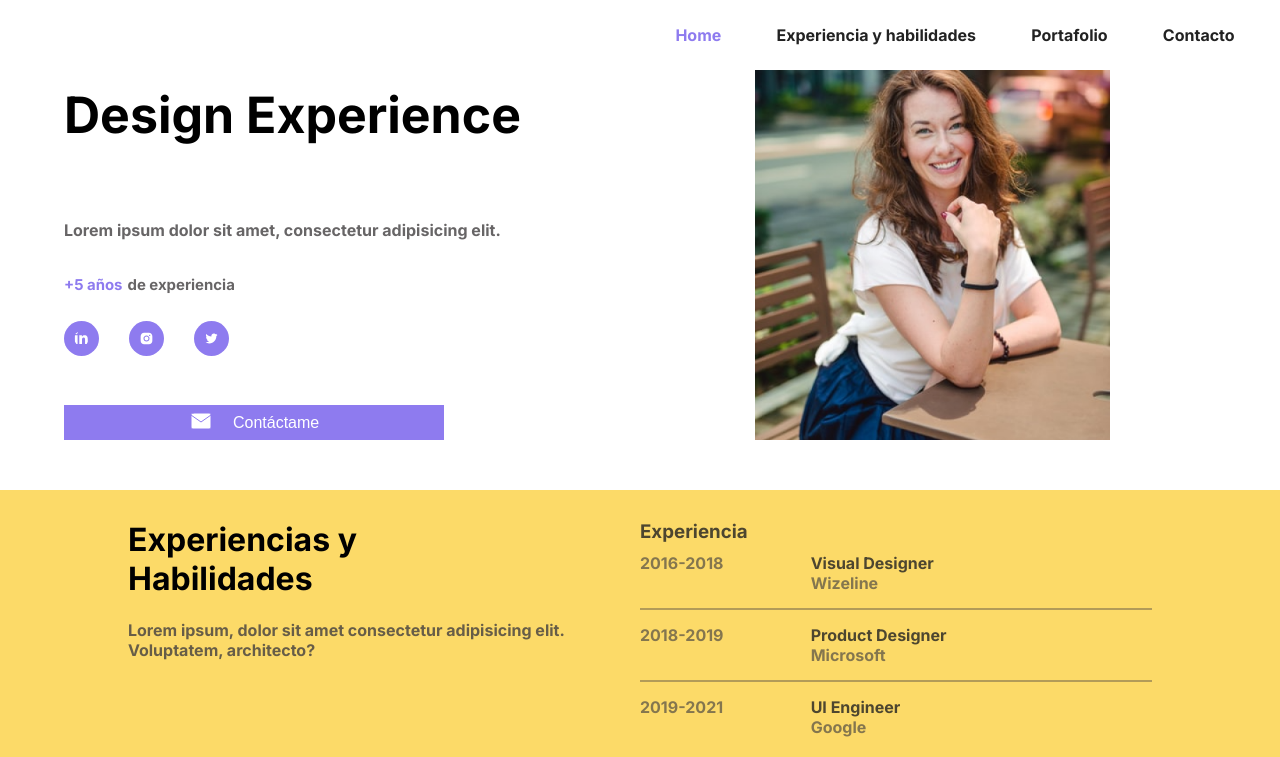
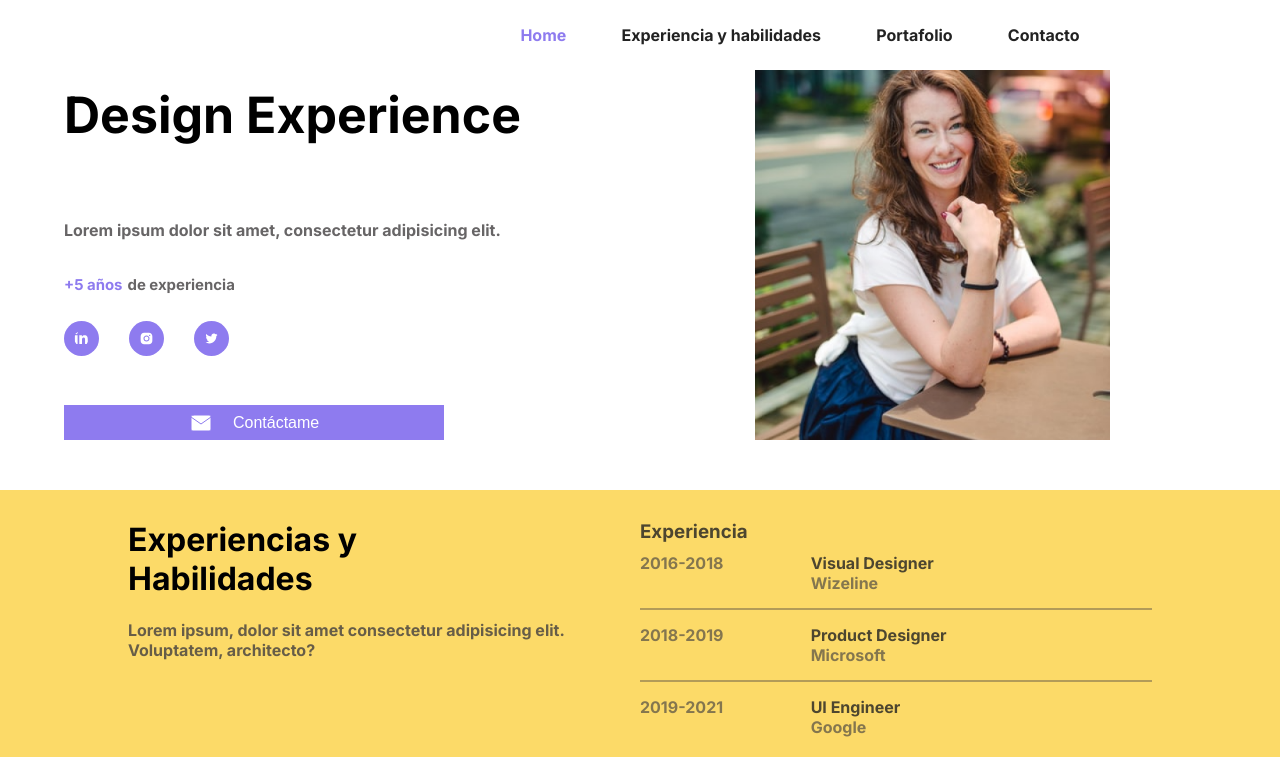
Before and after one commit to Santivss/Portfolio, a plain HTML site: page index.html in a window 1280 px wide. Shown: the top 757 px of the page. Drawn offline with Linux system fonts and the light colour scheme.

Commit message:
testando

```diff
--- a/index.html
+++ b/index.html
@@ -34,12 +34,10 @@
                 <a href="https://twitter.com/">                <img class="icons__image" src="iconos/twitter.svg" alt="">
                 </a>
             </div>
-            <a href="#">
                 <button class="button">
                     <img class="icon__buton" src="iconos/mail1.svg" alt="">
                     <a href="#contacto" class="icon__text" >Contáctame</a>
                 </button>
-            </a>
             <div class="image__container">
                 <img class="image__photo" src="imagenes/photomobile.png" alt="">
             </div>
--- a/styles.css
+++ b/styles.css
@@ -83,7 +83,7 @@ p {
 }
 
 .menu__others {
-    width: 100vw;
+    width: 100%;
     display: flex;
     flex-direction: column;
     gap: 0.9rem;
@@ -113,14 +113,12 @@ p {
     text-align: center;
     width: 100%;
     height: 150px;
-    /* display: none; */
     position: absolute;
 }
 
 /* INICIO title__container */
 
 .title__container {
-    /* margin-top: 60px; */
     height: 0%;
     display: grid;
     grid-template-rows: repeat(2,70px) 50px auto auto auto;
@@ -396,6 +394,13 @@ p {
 /*  */
 
 @media screen and (min-width: 768px) {
+
+    .menu__container {
+        position: relative;
+        margin: 0;
+        margin-left: 500px;
+    }
+
     .burger__menu {
         display: none;
     }
```
